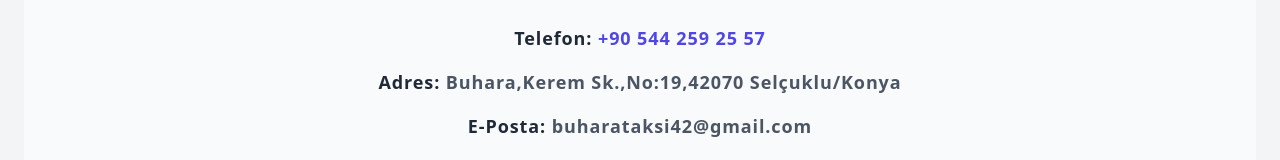
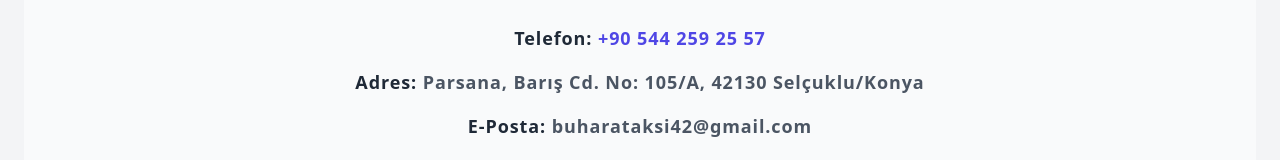
Before and after one commit to haticenurt/my-first-website, a React (Vite) app: page /iletisim in a window 1280 px wide. Shown: the part 268-428 px from the top of the page. Built offline with nearby package versions, Linux system fonts and the light colour scheme.

Commit message:
Update index.jsx

```diff
--- a/src/pages/iletisim/index.jsx
+++ b/src/pages/iletisim/index.jsx
@@ -24,7 +24,7 @@ export default function Iletisim() {
             Telefon: <a href="tel:+905442592557" className="text-indigo-600 hover:underline">+90 544 259 25 57</a>
           </p>
           <p className="text-lg font-semibold text-gray-800  tracking-wider ">
-            Adres: <span className="text-gray-600">Buhara,Kerem Sk.,No:19,42070 Selçuklu/Konya</span>
+            Adres: <span className="text-gray-600">Parsana, Barış Cd. No: 105/A, 42130 Selçuklu/Konya</span>
           </p>
           <p className="text-lg font-semibold text-gray-800  tracking-wider ">
             E-Posta: <span className="text-gray-600">buharataksi42@gmail.com  </span>
@@ -35,7 +35,7 @@ export default function Iletisim() {
         <div className="w-full h-64 bg-gray-200 text-center flex items-center justify-center rounded-md shadow-inner overflow-hidden">
           <iframe
             title="Google Maps Konumu"
-            src="https://www.google.com/maps/embed?pb=!1m18!1m12!1m3!1d12026.167836707535!2d32.4860917!3d37.9420726!2m3!1f0!2f0!3f0!3m2!1i1024!2i768!4f13.1!3m3!1m2!1s0x0%3A0x0!2zMzfCsDU2JzMxLjUiTiAzMsKwMjknMjAuMyJF!5e0!3m2!1str!2str!4vYOUR_GOOGLE_MAPS_API_KEY"
+            src="https://www.google.com.tr/maps/place/Kuveyt+T%C3%BCrk+Sel%C3%A7uklu+%C5%9Eubesi/@37.9470829,32.4929325,18.99z/data=!4m6!3m5!1s0x14d08fa55f36fb8b:0xefce9beac119abb8!8m2!3d37.9475955!4d32.4925315!16s%2Fg%2F11gvb896jf?hl=tr&entry=ttu&g_ep=EgoyMDI1MDMxOC4wIKXMDSoASAFQAw%3D%3D"
             width="100%"
             height="100%"
             style={{ border: 0 }}
```
